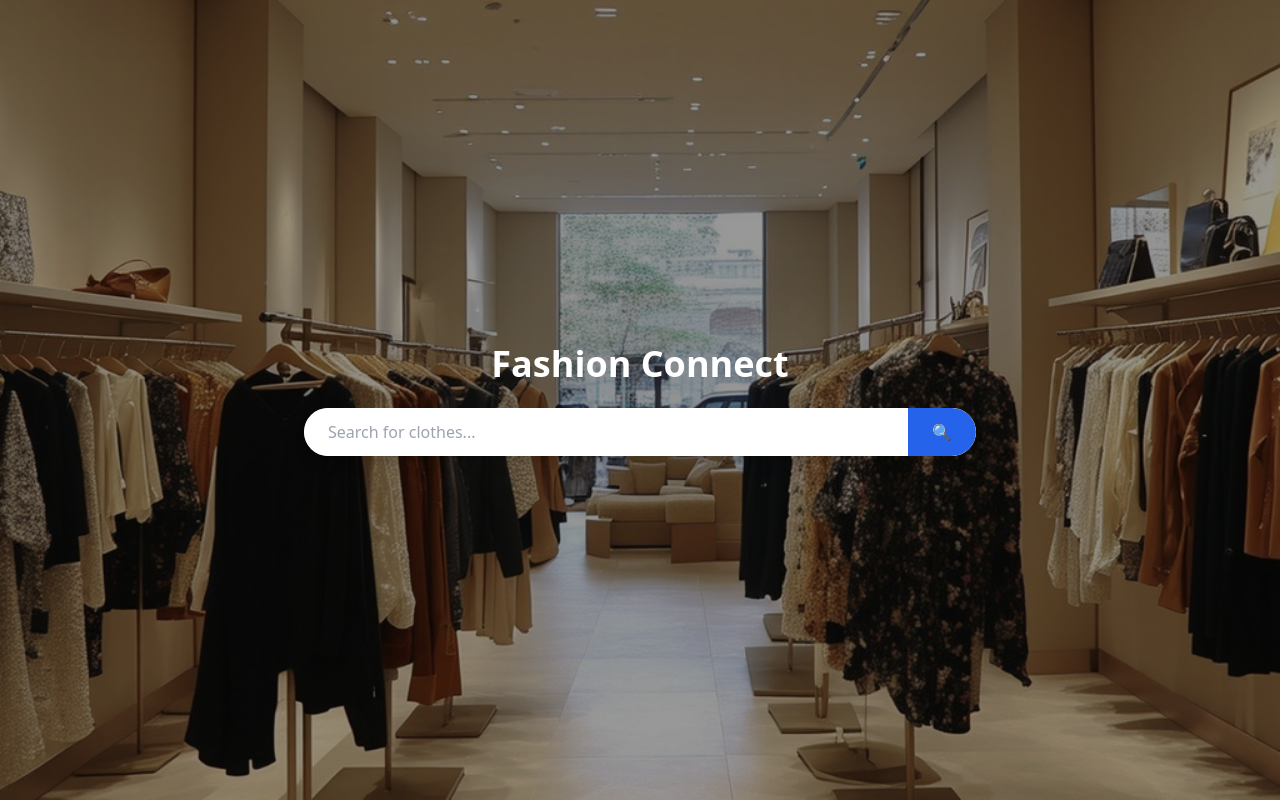
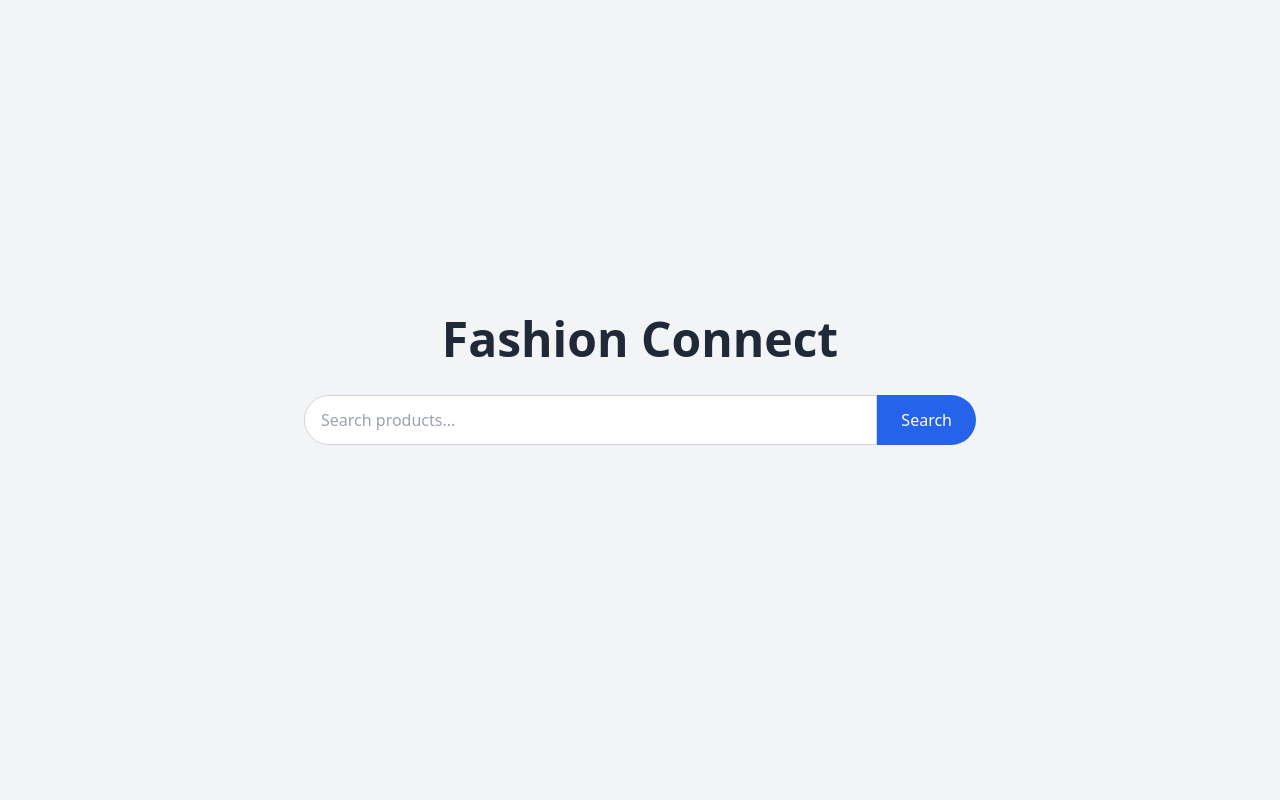
Before and after one commit to ken2201/fashion-connect-backend, a Vue app in the folder fashion-connect/: page / in a window 1280 px wide. Built offline with nearby package versions, Linux system fonts and the light colour scheme.

Commit message:
refactor: improve Search.vue layout and functionality, enhance API request handling in main.py

```diff
--- a/fashion-connect/src/pages/Search.vue
+++ b/fashion-connect/src/pages/Search.vue
@@ -1,46 +1,53 @@
 <template>
-  <div
-    class="min-h-screen w-full bg-cover bg-center bg-no-repeat flex flex-col justify-center items-center relative"
-    style="background-image: url('/background.jpg');"
-  >
-    <!-- Overlay sombre -->
-    <div class="absolute inset-0 bg-black opacity-40"></div>
-
-    <!-- Contenu -->
-    <div class="relative z-10 text-center text-white w-full px-4">
-      <h1 class="text-4xl font-bold mb-6">Fashion Connect</h1>
+  <div class="min-h-screen flex flex-col justify-center items-center bg-gray-100 p-6">
+    <!-- Titre du site -->
+    <h1 class="text-5xl font-bold mb-8 text-gray-800">Fashion Connect</h1>
 
     <!-- Barre de recherche -->
-      <div class="flex items-center bg-white rounded-full shadow-lg max-w-2xl mx-auto overflow-hidden">
+    <div class="flex justify-center mb-10 w-full max-w-2xl">
       <input
         v-model="searchQuery"
-          @keyup.enter="searchProducts"
         type="text"
-          placeholder="Search for clothes..."
-          class="w-full px-6 py-3 text-gray-700 rounded-l-full focus:outline-none"
+        placeholder="Search products..."
+        class="w-full px-4 py-3 rounded-l-full focus:outline-none text-gray-700 border border-gray-300"
       />
       <button
         @click="searchProducts"
-          class="bg-blue-600 hover:bg-blue-700 text-white px-6 py-3 rounded-r-full"
+        class="bg-blue-600 text-white px-6 py-3 rounded-r-full hover:bg-blue-700"
       >
-          🔍
+        Search
       </button>
     </div>
 
     <!-- Résultats -->
-      <div v-if="products.length > 0" class="mt-10 grid grid-cols-1 sm:grid-cols-2 md:grid-cols-3 gap-6">
-        <div v-for="product in products" :key="product.title" class="bg-white p-4 rounded-lg shadow-lg">
-          <img :src="product.image" alt="Product Image" class="w-full h-48 object-cover rounded-md mb-3" />
-          <h3 class="font-semibold text-lg mb-2">{{ product.title }}</h3>
-          <p class="text-gray-600">{{ product.price }}</p>
-          <a :href="product.link" target="_blank" class="text-blue-600 hover:underline block mt-2">See on AliExpress</a>
+    <div v-if="products.length > 0" class="grid grid-cols-1 md:grid-cols-3 gap-6 w-full max-w-6xl">
+      <div
+        v-for="product in products"
+        :key="product.product_id"
+        class="bg-white rounded-lg overflow-hidden shadow-md"
+      >
+        <img
+          :src="product.product_main_image_url"
+          alt="product"
+          class="w-full h-64 object-cover"
+        />
+        <div class="p-4">
+          <h3 class="font-bold text-lg truncate">{{ product.product_title }}</h3>
+          <p class="text-gray-600">{{ product.app_sale_price }}</p>
+          <a
+            :href="product.product_detail_url"
+            target="_blank"
+            class="text-blue-600 hover:underline block mt-2"
+          >
+            View on AliExpress
+          </a>
+        </div>
       </div>
     </div>
 
-      <!-- Message si rien trouvé -->
-      <div v-if="products.length === 0 && searchDone" class="text-white mt-10 text-xl">
-        No results found.
-      </div>
+    <!-- Message si pas de produit -->
+    <div v-else-if="searched" class="text-gray-600 mt-10">
+      No products found. Try another search.
     </div>
   </div>
 </template>
@@ -49,21 +56,25 @@
 import { ref } from 'vue';
 import axios from 'axios';
 
+// Déclaration des variables réactives
 const searchQuery = ref('');
 const products = ref([]);
-const searchDone = ref(false);
+const searched = ref(false);
 
+// Fonction pour faire la recherche
 const searchProducts = async () => {
   if (!searchQuery.value.trim()) return;
   try {
-    const response = await axios.get(
-      `https://fashion-connect-backend.onrender.com/search?query=${encodeURIComponent(searchQuery.value)}`
-    );
+    const response = await axios.get('https://fashion-connect-backend.onrender.com/search', {
+      params: { query: searchQuery.value }
+    });
+    console.log(response.data); // Pour vérifier les données
     products.value = response.data;
-    searchDone.value = true;
+    searched.value = true;
   } catch (error) {
-    console.error("Error fetching products:", error);
-    searchDone.value = true;
+    console.error('Erreur de recherche :', error);
+    products.value = [];
+    searched.value = true;
   }
 };
 </script>
```
Also changed, not shown: 1 other file (tests, documents, lock files or other folders). Lines whose indentation alone changed are shown as unchanged.
